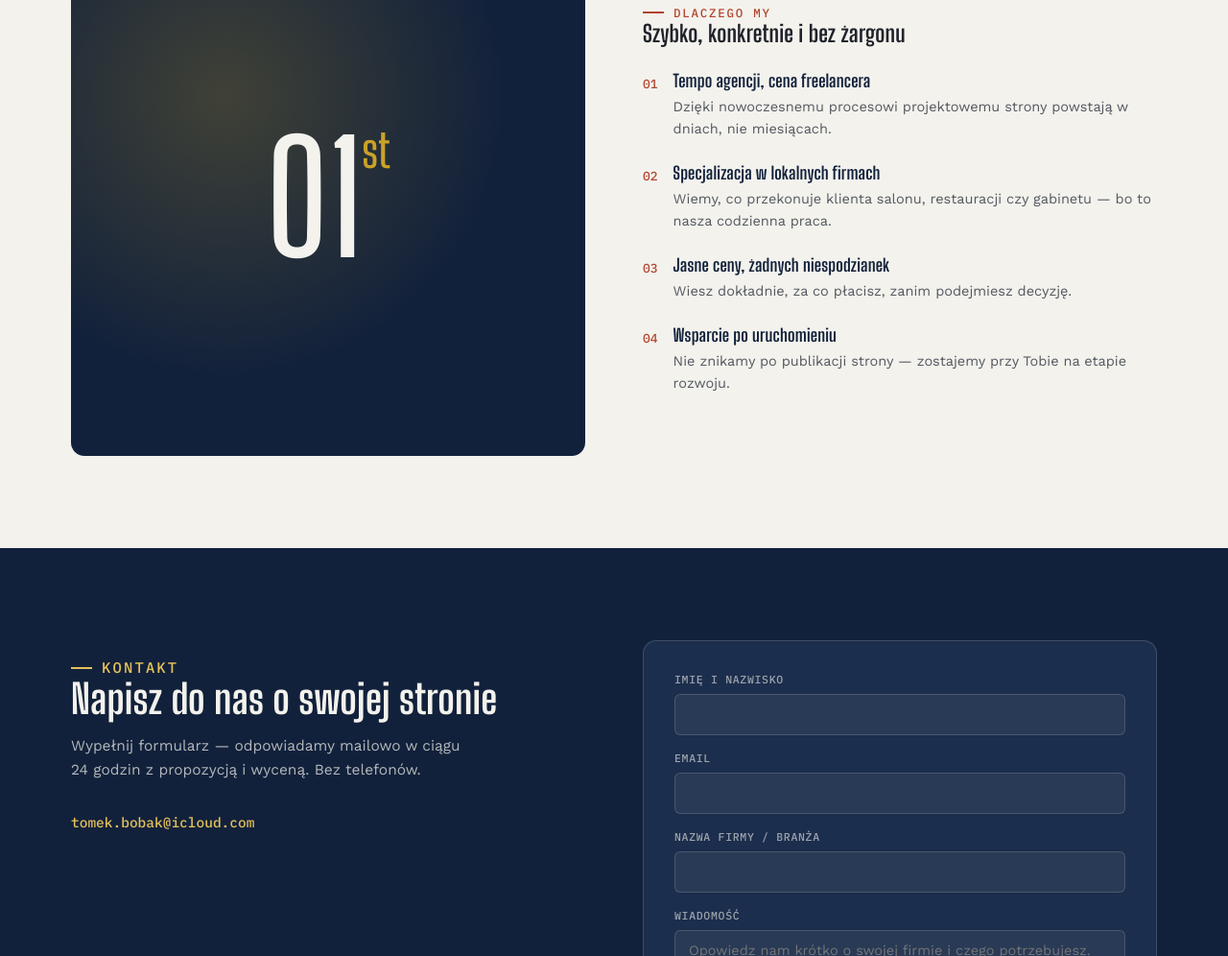
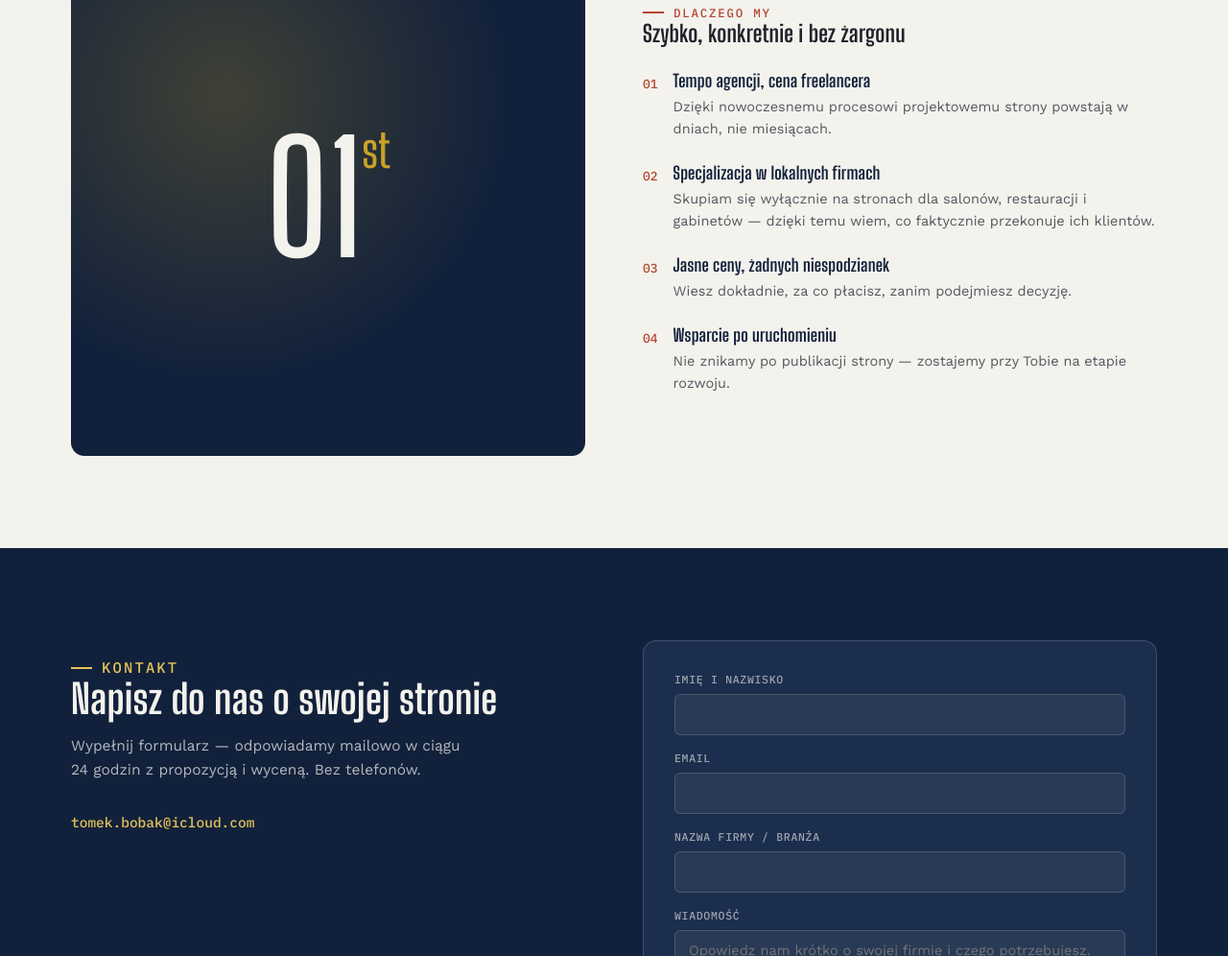
Before and after one commit to Tomasz-sites/pierwsza-strona-www, a plain HTML site: page index.html in a window 1280 px wide. Shown: the part 3928-4924 px from the top of the page at 96% size. Drawn offline with nearby package versions, Linux system fonts and the light colour scheme.

Commit message:
Update index.html

```diff
--- a/index.html
+++ b/index.html
@@ -617,7 +617,7 @@
         </div>
         <div class="why-item">
           <span class="num">02</span>
-          <div><h3>Specjalizacja w lokalnych firmach</h3><p>Wiemy, co przekonuje klienta salonu, restauracji czy gabinetu — bo to nasza codzienna praca.</p></div>
+          <div><h3>Specjalizacja w lokalnych firmach</h3><p>Skupiam się wyłącznie na stronach dla salonów, restauracji i gabinetów — dzięki temu wiem, co faktycznie przekonuje ich klientów.</p></div>
         </div>
         <div class="why-item">
           <span class="num">03</span>
```
